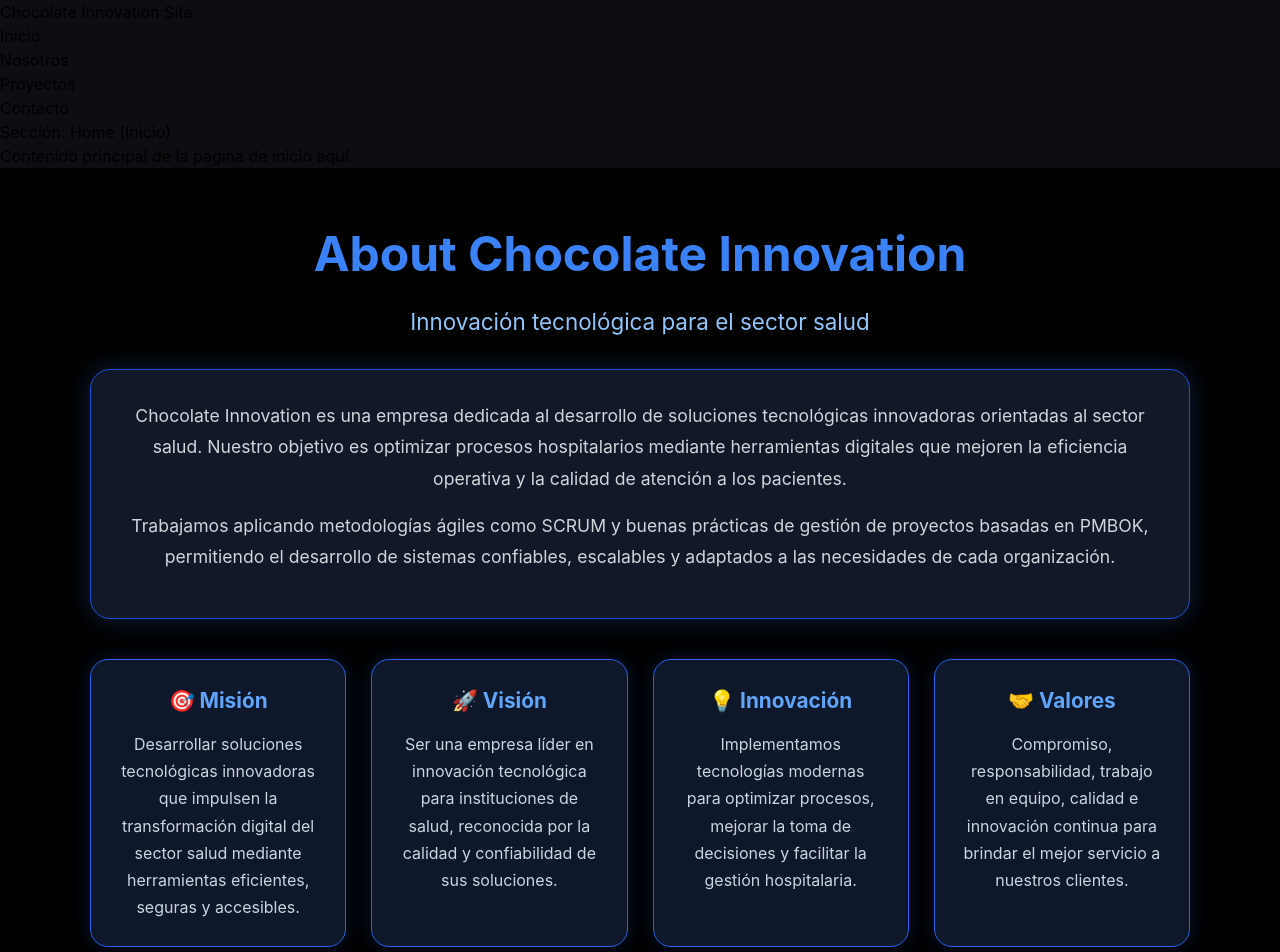
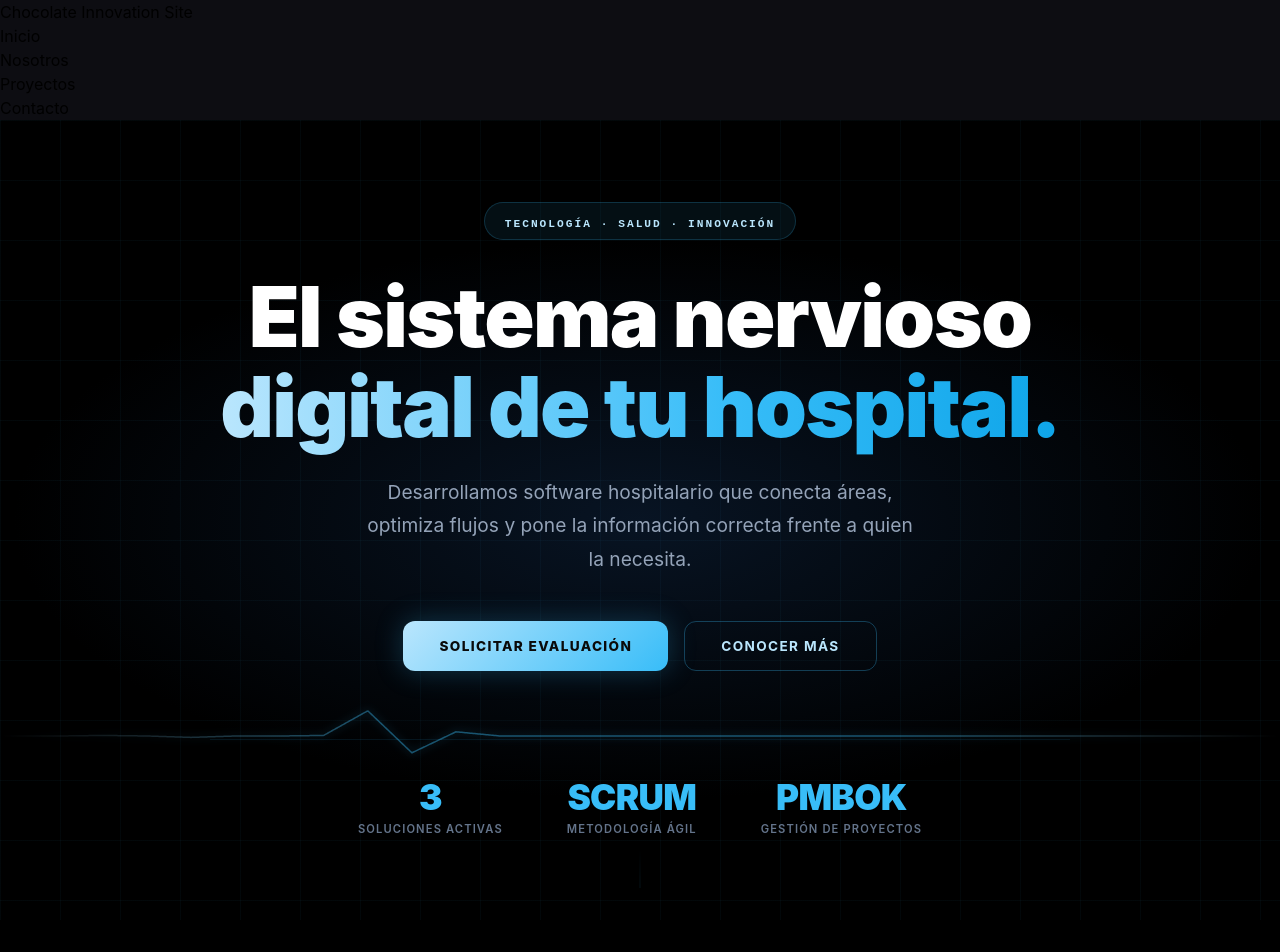
Before and after one commit to JJgithubUT/chocolate-innovation-site, a React (Vite) app: page / in a window 1280 px wide. Shown: the top 952 px of the page. Built offline with nearby package versions, Linux system fonts and the light colour scheme.

Commit message:
Home codificado | 8-6-2026 | juan 1.3

```diff
--- a/src/sections/Home.jsx
+++ b/src/sections/Home.jsx
@@ -1,8 +1,297 @@
+// eslint-disable-next-line no-unused-vars
+import React, { useEffect, useRef } from 'react';
+
 function Home() {
+  const canvasRef = useRef(null);
+
+  // Animated ECG/pulse line — referencia al sector salud
+  useEffect(() => {
+    const canvas = canvasRef.current;
+    if (!canvas) return;
+    const ctx = canvas.getContext('2d');
+
+    const W = canvas.width = canvas.offsetWidth;
+    const H = canvas.height = canvas.offsetHeight;
+
+    // ECG pulse path (normalized 0-1)
+    const ecgShape = [
+      0, 0, 0, 0, 0, 0.02, 0, -0.05, 0, 0,
+      0.02, 0.9, -0.6, 0.15, 0, 0, 0, 0, 0, 0,
+      0, 0, 0, 0, 0, 0, 0, 0, 0, 0,
+    ];
+
+    let offset = 0;
+    let animId;
+
+    function draw() {
+      ctx.clearRect(0, 0, W, H);
+
+      const gradient = ctx.createLinearGradient(0, 0, W, 0);
+      gradient.addColorStop(0, 'rgba(186,230,253,0)');
+      gradient.addColorStop(0.3, 'rgba(56,189,248,0.7)');
+      gradient.addColorStop(0.7, 'rgba(56,189,248,0.7)');
+      gradient.addColorStop(1, 'rgba(186,230,253,0)');
+
+      ctx.beginPath();
+      ctx.strokeStyle = gradient;
+      ctx.lineWidth = 1.5;
+      ctx.shadowColor = 'rgba(56,189,248,0.8)';
+      ctx.shadowBlur = 8;
+
+      const total = ecgShape.length;
+      // eslint-disable-next-line no-unused-vars
+      const segW = W / (total - 1);
+      const midY = H / 2;
+      const amp = H * 0.35;
+
+      for (let i = 0; i < W; i++) {
+        const xNorm = (i / W + offset) % 1;
+        const idx = Math.floor(xNorm * (total - 1));
+        const t = xNorm * (total - 1) - idx;
+        const v0 = ecgShape[idx] ?? 0;
+        const v1 = ecgShape[(idx + 1) % total] ?? 0;
+        const y = midY - (v0 + (v1 - v0) * t) * amp;
+
+        if (i === 0) ctx.moveTo(i, y);
+        else ctx.lineTo(i, y);
+      }
+
+      ctx.stroke();
+      offset = (offset + 0.003) % 1;
+      animId = requestAnimationFrame(draw);
+    }
+
+    draw();
+    return () => cancelAnimationFrame(animId);
+  }, []);
+
   return (
-    <section id="home">
-      <h1>Sección: Home (Inicio)</h1>
-      <p>Contenido principal de la página de inicio aquí.</p>
+    <section
+      id="home"
+      style={{
+        minHeight: '100vh',
+        background: '#000000',
+        display: 'flex',
+        flexDirection: 'column',
+        justifyContent: 'center',
+        alignItems: 'center',
+        padding: '0 20px',
+        position: 'relative',
+        overflow: 'hidden',
+      }}
+    >
+      {/* Fondo radial sutil */}
+      <div style={{
+        position: 'absolute',
+        inset: 0,
+        background: 'radial-gradient(ellipse 70% 50% at 50% 50%, rgba(14,36,64,0.55) 0%, transparent 70%)',
+        pointerEvents: 'none',
+      }} />
+
+      {/* Grid decorativo */}
+      <div style={{
+        position: 'absolute',
+        inset: 0,
+        backgroundImage: `
+          linear-gradient(rgba(56,189,248,0.04) 1px, transparent 1px),
+          linear-gradient(90deg, rgba(56,189,248,0.04) 1px, transparent 1px)
+        `,
+        backgroundSize: '60px 60px',
+        pointerEvents: 'none',
+      }} />
+
+      {/* Canvas ECG */}
+      <canvas
+        ref={canvasRef}
+        style={{
+          position: 'absolute',
+          bottom: '18%',
+          left: 0,
+          width: '100%',
+          height: '80px',
+          opacity: 0.6,
+          pointerEvents: 'none',
+        }}
+      />
+
+      {/* Contenido principal */}
+      <div style={{
+        position: 'relative',
+        zIndex: 1,
+        textAlign: 'center',
+        maxWidth: '860px',
+        width: '100%',
+      }}>
+
+        {/* Badge */}
+        <div style={{
+          display: 'inline-block',
+          background: 'rgba(56,189,248,0.08)',
+          border: '1px solid rgba(56,189,248,0.2)',
+          borderRadius: '999px',
+          padding: '6px 20px',
+          marginBottom: '32px',
+        }}>
+          <span style={{
+            fontSize: '0.7rem',
+            fontFamily: 'monospace',
+            color: '#bae6fd',
+            letterSpacing: '0.18em',
+            textTransform: 'uppercase',
+            fontWeight: 700,
+          }}>
+            Tecnología · Salud · Innovación
+          </span>
+        </div>
+
+        {/* Headline */}
+        <h1 style={{
+          fontSize: 'clamp(2.6rem, 7vw, 5.2rem)',
+          fontWeight: 900,
+          lineHeight: 1.08,
+          color: '#ffffff',
+          letterSpacing: '-0.02em',
+          marginBottom: '24px',
+        }}>
+          El sistema nervioso
+          <br />
+          <span style={{
+            background: 'linear-gradient(90deg, #bae6fd 0%, #38bdf8 60%, #0ea5e9 100%)',
+            WebkitBackgroundClip: 'text',
+            WebkitTextFillColor: 'transparent',
+            backgroundClip: 'text',
+          }}>
+            digital de tu hospital.
+          </span>
+        </h1>
+
+        {/* Subtítulo */}
+        <p style={{
+          fontSize: 'clamp(1rem, 2.2vw, 1.2rem)',
+          color: '#94a3b8',
+          lineHeight: 1.75,
+          maxWidth: '560px',
+          margin: '0 auto 44px',
+          fontWeight: 400,
+        }}>
+          Desarrollamos software hospitalario que conecta áreas, optimiza flujos
+          y pone la información correcta frente a quien la necesita.
+        </p>
+
+        {/* CTAs */}
+        <div style={{
+          display: 'flex',
+          gap: '16px',
+          justifyContent: 'center',
+          flexWrap: 'wrap',
+        }}>
+          <a href="#contact" style={{
+            display: 'inline-block',
+            background: 'linear-gradient(135deg, #bae6fd 0%, #38bdf8 100%)',
+            color: '#0a0a0a',
+            fontWeight: 800,
+            fontSize: '0.85rem',
+            letterSpacing: '0.1em',
+            textTransform: 'uppercase',
+            padding: '15px 36px',
+            borderRadius: '12px',
+            textDecoration: 'none',
+            boxShadow: '0 0 28px rgba(56,189,248,0.25)',
+            transition: 'opacity 0.2s, transform 0.2s',
+          }}
+            onMouseEnter={e => { e.currentTarget.style.opacity = '0.88'; e.currentTarget.style.transform = 'translateY(-2px)'; }}
+            onMouseLeave={e => { e.currentTarget.style.opacity = '1'; e.currentTarget.style.transform = 'translateY(0)'; }}
+          >
+            Solicitar evaluación
+          </a>
+
+          <a href="#about" style={{
+            display: 'inline-block',
+            background: 'transparent',
+            color: '#bae6fd',
+            fontWeight: 700,
+            fontSize: '0.85rem',
+            letterSpacing: '0.1em',
+            textTransform: 'uppercase',
+            padding: '14px 36px',
+            borderRadius: '12px',
+            textDecoration: 'none',
+            border: '1px solid rgba(56,189,248,0.3)',
+            transition: 'border-color 0.2s, transform 0.2s',
+          }}
+            onMouseEnter={e => { e.currentTarget.style.borderColor = 'rgba(56,189,248,0.7)'; e.currentTarget.style.transform = 'translateY(-2px)'; }}
+            onMouseLeave={e => { e.currentTarget.style.borderColor = 'rgba(56,189,248,0.3)'; e.currentTarget.style.transform = 'translateY(0)'; }}
+          >
+            Conocer más
+          </a>
+        </div>
+
+        {/* Stats */}
+        <div style={{
+          display: 'flex',
+          justifyContent: 'center',
+          gap: 'clamp(24px, 6vw, 64px)',
+          marginTop: '68px',
+          paddingTop: '40px',
+          borderTop: '1px solid rgba(56,189,248,0.1)',
+          flexWrap: 'wrap',
+        }}>
+          {[
+            { value: '3', label: 'Soluciones activas' },
+            { value: 'SCRUM', label: 'Metodología ágil' },
+            { value: 'PMBOK', label: 'Gestión de proyectos' },
+          ].map(({ value, label }) => (
+            <div key={label} style={{ textAlign: 'center' }}>
+              <div style={{
+                fontSize: 'clamp(1.6rem, 3.5vw, 2.2rem)',
+                fontWeight: 900,
+                color: '#38bdf8',
+                letterSpacing: '-0.02em',
+                lineHeight: 1,
+              }}>
+                {value}
+              </div>
+              <div style={{
+                fontSize: '0.7rem',
+                color: '#64748b',
+                marginTop: '6px',
+                textTransform: 'uppercase',
+                letterSpacing: '0.1em',
+                fontWeight: 600,
+              }}>
+                {label}
+              </div>
+            </div>
+          ))}
+        </div>
+      </div>
+
+      {/* Scroll hint */}
+      <div style={{
+        position: 'absolute',
+        bottom: '32px',
+        left: '50%',
+        transform: 'translateX(-50%)',
+        display: 'flex',
+        flexDirection: 'column',
+        alignItems: 'center',
+        gap: '8px',
+        opacity: 0.35,
+      }}>
+        <div style={{
+          width: '1px',
+          height: '40px',
+          background: 'linear-gradient(to bottom, transparent, #38bdf8)',
+          animation: 'pulse 2s infinite',
+        }} />
+      </div>
+
+      <style>{`
+        @keyframes pulse {
+          0%, 100% { opacity: 0.3; transform: scaleY(1); }
+          50% { opacity: 1; transform: scaleY(1.1); }
+        }
+      `}</style>
     </section>
   );
 }
```
